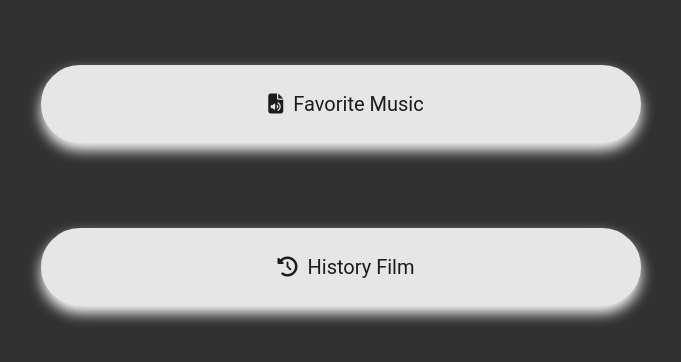
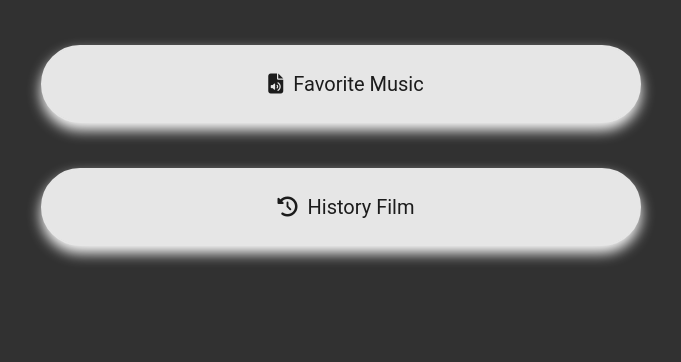
Before and after one commit to aditya-lika-ardiansyah/aditya-lika-ardiansyah.github.io, a plain HTML site: page archive.html in a window 1280 px wide. Shown: the whole page, without its empty margins (299-980 px from the left). Drawn offline with Linux system fonts and the light colour scheme.

Commit message:
Update archive.html

```diff
--- a/archive.html
+++ b/archive.html
@@ -65,8 +65,8 @@
       text-decoration: none;
       overflow: hidden;
       transition: 0.5s;
-      margin-top: 20px;
-      margin-bottom: 20px;
+      margin-top: auto;
+      margin-bottom: auto;
       padding: 17px;
       border: solid #e6e6e6 2px;
       border-radius: 55px;
@@ -177,7 +177,7 @@
     <a class="link" href="music-page.html"><i class="fa-solid fa-file-audio" style="padding:10px"></i>Favorite Music</a>
   </div>
  <div id="links">
-    <a class="link" href="history-watch.html"><i class="fa-solid fa-clock-rotate-left" style="padding:10px"></i>History Film</a>
+    <a class="link" href="watch-history.html"><i class="fa-solid fa-clock-rotate-left" style="padding:10px"></i>History Film</a>
  </div>
 </body>
 </html>
```
